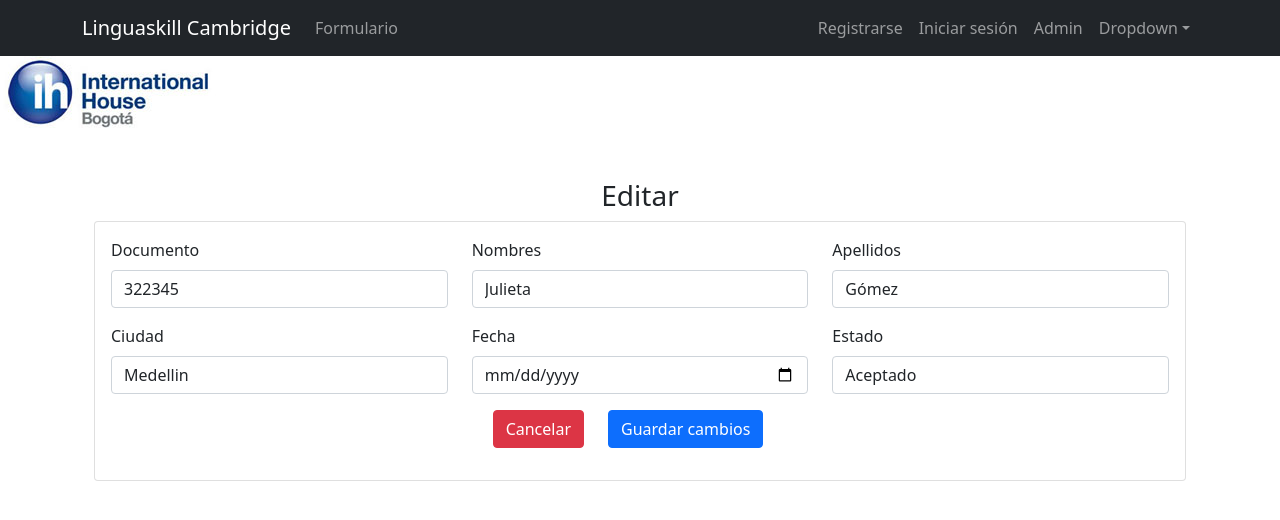
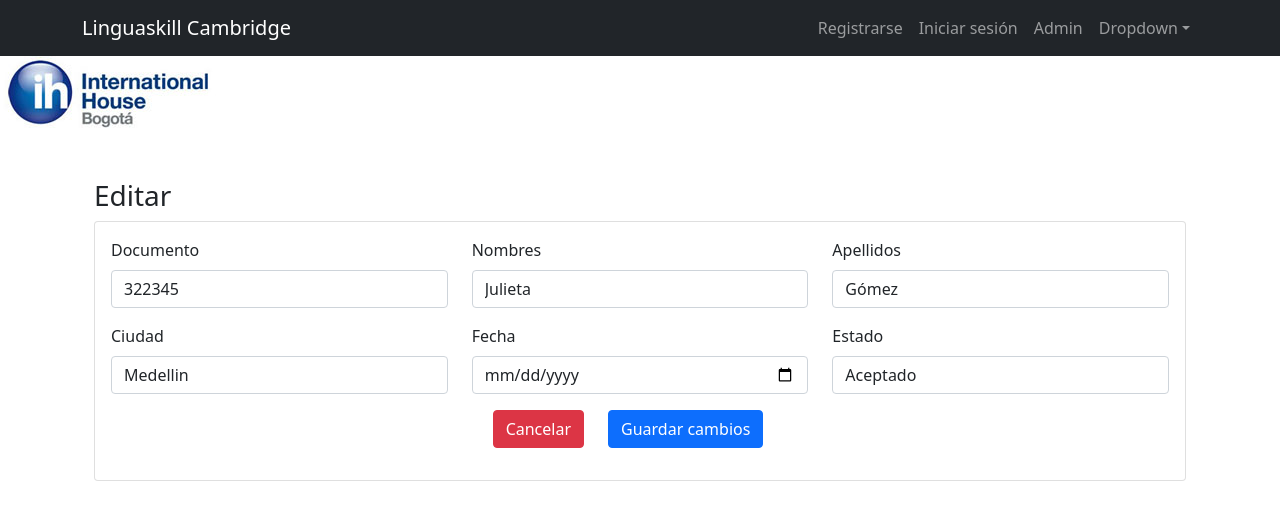
Before and after one commit to jhony2070298/Fronten_React, a React (Create React App) app: page /editar in a window 1280 px wide. Shown: the top 520 px of the page. Built offline with nearby package versions, Linux system fonts and the light colour scheme.

Commit message:
se organiza menu

```diff
--- a/src/layouts/Navegacion.js
+++ b/src/layouts/Navegacion.js
@@ -8,10 +8,7 @@
                 <Container>
                     <Navbar.Brand as={NavLink} to={'/'}>Linguaskill  Cambridge</Navbar.Brand>
                     <Navbar.Toggle aria-controls="basic-navbar-nav" />
-                    <Navbar.Collapse id="basic-navbar-nav">
-                        <Nav className="me-auto">
-                        <Nav.Link as={NavLink} to={'/formulario'}>Formulario</Nav.Link>
-                        </Nav>
+                    <Navbar.Collapse className="justify-content-end" id="basic-navbar-nav">
                         <Nav>
                             <React.Fragment>
                                 <Nav.Link as={NavLink} to={'/registro'}>Registrarse</Nav.Link>
--- a/src/pages/editar.js
+++ b/src/pages/editar.js
@@ -7,7 +7,7 @@
         <Container className="mt-5">
         <Row>
             <Col>
-            <h3 className="text-center">Editar</h3>
+            <h3>Editar</h3>
                 <Card body>
                     <div>
                     <EditarForm/>
```
